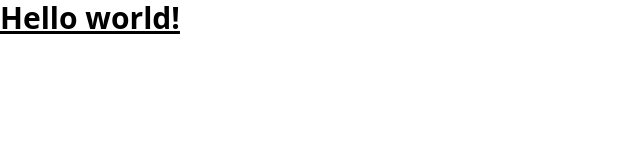
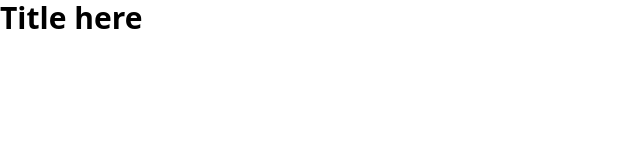
Before and after one commit to Aeroloutre/Projet-X, a plain HTML site: page index.html in a window 1280 px wide. Shown: the whole page, without its empty margins (0-640 px from the left). Drawn offline with nearby package versions, Linux system fonts and the light colour scheme.

Commit message:
Test Update index.html

```diff
--- a/index.html
+++ b/index.html
@@ -3,13 +3,13 @@
   <head>
     <meta charset="UTF-8">
     <meta name="viewport" content="width=device-width, initial-scale=1.0">
-    <title>My Website</title>
+    <title>Welcome home</title>
     <script src="https://cdn.tailwindcss.com"></script>
     <link rel="icon" href="./favicon.ico" type="image/x-icon">
   </head>
   <body>
-    <h1 class="text-3xl font-bold underline">
-      Hello world!
+    <h1 class="text-3xl font-bold">
+      Title here
     </h1>
   </body>
 </html>
```
